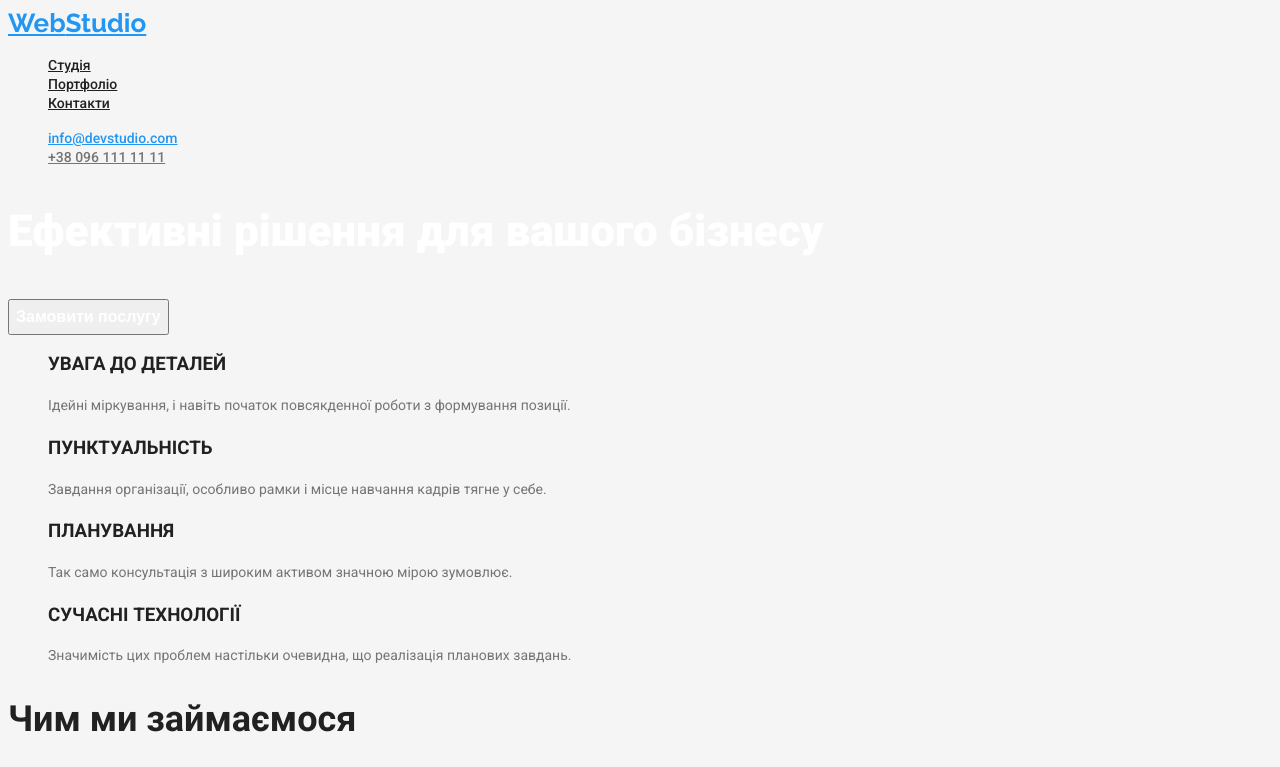
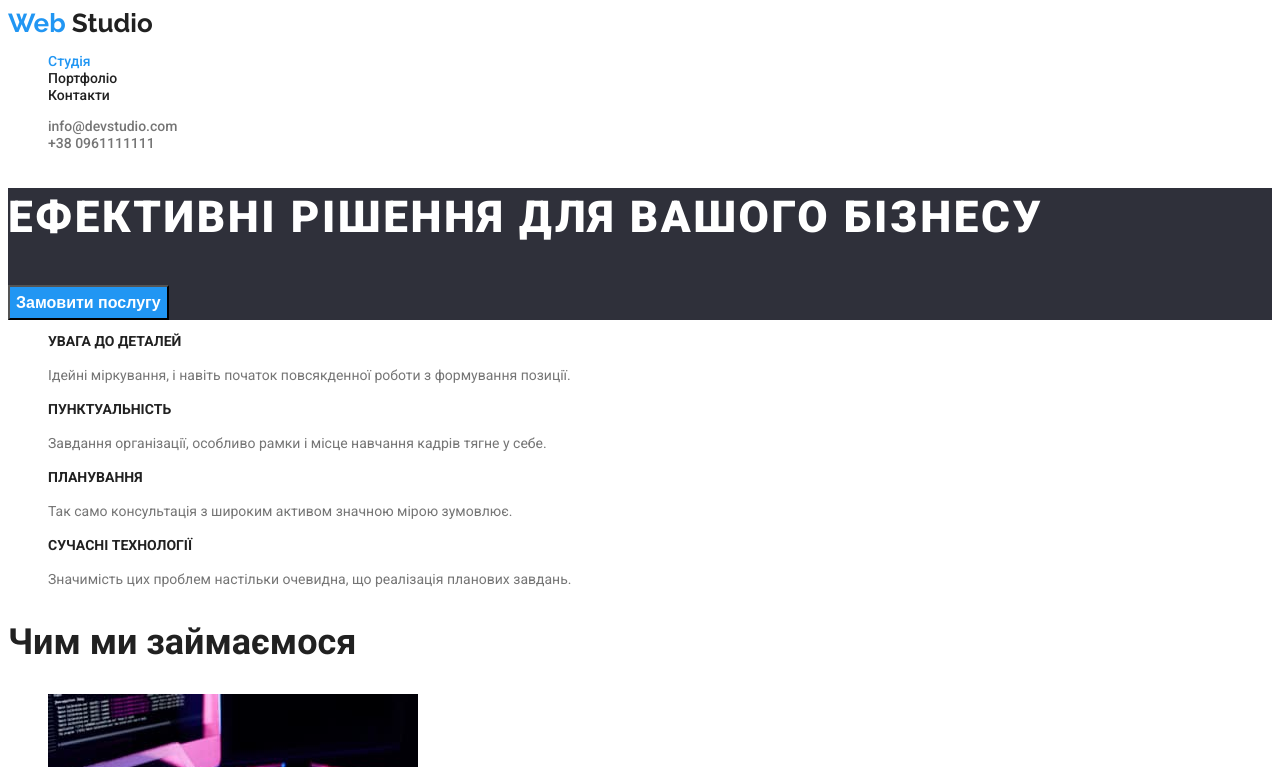
Before and after one commit to Dmytrotarn/goit-markup-hw-02, a plain HTML site: page index.html in a window 1280 px wide. Shown: the top 767 px of the page. Drawn offline with Linux system fonts and the light colour scheme.

Commit message:
Исправления

```diff
--- a/css/styles.css
+++ b/css/styles.css
@@ -8,9 +8,11 @@
 
 
 body {
+    font-family: 'Roboto', sans-serif;
+    font-size: 14px;
+    letter-spacing: 0.03;
     color: var(--main-color);
-    background-color: var(--background-color);
-    font-family: 'Roboto', sans-serif;
+    background-color: var(--white-color);
 }
 
 .list {
@@ -18,30 +20,50 @@ body {
 
 }
 
+.link {
+    text-decoration: none;
+}
+
+.site-nav .current {
+    color: var(--accent-color);
+}
+
+.site-nav .link:hover,
+.site-nav .link:focus {
+    color: var(--accent-color);
+}
+
+.contactlink-header:hover,
+.contactlink-header:focus {
+    color: var(--accent-color);
+}
+
+
 /* Logo */
 
-.logo-blue {
+.logo-header {
     font-family: 'Raleway', sans-serif;
-    font-weight: 700;
+    font-size: 26px;
+    line-height: 1.19;
+    color: var(--main-color);
+}
+
+.logo-accent {
+    font-family: 'Raleway', sans-serif;
     font-size: 26px;
     line-height: 1.19;
     color: var(--accent-color);
 }
 
-.logo-black {
-    font-family: 'Raleway', sans-serif;
-    font-weight: 700;
-    line-height: 1.19;
-}
 
-.logo-white {
-    font-family: 'Raleway', sans-serif;
-    font-weight: 700;
-    line-height: 1.19;
+.logo-footer {
     color: var(--white-color);
 }
 
-.link {
+
+/* Navigation*/
+
+.navlink {
     font-weight: 500;
     font-size: 14px;
     line-height: 1.14;
@@ -49,14 +71,7 @@ body {
 }
 
 
-.header-mail {
-    font-weight: 500;
-    font-size: 14px;
-    line-height: 1.14;
-    color: var(--accent-color);
-}
-
-.header-number {
+.contactlink-header {
     font-weight: 500;
     font-size: 14px;
     line-height: 1.14;
@@ -64,6 +79,12 @@ body {
 }
 
 /* footer*/
+
+.footer {
+    background-color: #2F303A;
+}
+
+.logofooter-accent {}
 
 .footer-adress {
     font-size: 14px;
@@ -85,17 +106,18 @@ body {
 
 }
 
+/* Hero */
 
-
-.site-nav .link:hover,
-.site-nav .link:focus {
-    color: var(--accent-color);
+.hero {
+    background-color: #2F303A;
 }
 
 .hero-title {
     font-weight: 900;
     font-size: 44px;
     line-height: 1.36;
+    letter-spacing: 0.06em;
+    text-transform: uppercase;
     color: var(--white-color);
 }
 
@@ -105,11 +127,11 @@ body {
     line-height: 1.87;
     cursor: pointer;
     color: var(--white-color);
+    background-color: var(--accent-color);
 }
 
 
-.feature-header {
-    font-weight: 700;
+.features-header {
     font-size: 14px;
     line-height: 1.14;
 }
@@ -120,19 +142,13 @@ body {
     color: var(--secondary-color);
 }
 
-.header-services {
-    font-weight: 700;
+
+.section-title {
     font-size: 36px;
-    line-height: 42px;
+    line-height: 1.16;
 }
 
-.header-team {
-    font-weight: 700;
-    font-size: 36px;
-    line-height: 42px;
-}
-
-.team-member {
+.sectiontitle-team {
     font-weight: 500;
     font-size: 16px;
     line-height: 1.18;
@@ -154,6 +170,7 @@ body {
 .filter-btn:hover,
 .filter-btn:focus {
     color: var(--white-color);
+    background-color: var(--accent-color);
 }
 
 .portfolio-header {
--- a/index.html
+++ b/index.html
@@ -15,24 +15,27 @@
 </head>
 
 <body>
-  <header class="header">
-    <nav class="site-nav">
-      <a class="logo-blue" href="/index.html">Web<span
-          class="logo-black">Studio</span></a>
+  <header>
+    <nav class="site-nav ">
+      <a class="logo-header link" href="/index.html"> <span
+          class="logo-accent link">Web</span> Studio</a>
       <ul class="site-nav list">
-        <li><a class="link" href="./index.html">Студія</a></li>
-        <li><a class="link" href="./portfolio.html">Портфоліо</a></li>
-        <li><a class="link" href="">Контакти</a></li>
+        <li><a class="navlink link current" href="./index.html">Студія</a></li>
+        <li><a class="navlink link" href="./portfolio.html">Портфоліо</a>
+        </li>
+        <li><a class="navlink link" href="">Контакти</a></li>
       </ul>
     </nav>
 
-    <ul class="list">
-      <li><a class="header-mail"
+    <ul class="contactlist list">
+      <li><a class="contactlink-header link"
           href="mailto:info@devstudio.com">info@devstudio.com</a></li>
-      <li><a class="header-number" href="tel:+380961111111">+38 096 111 11
-          11</a></li>
+      <li><a class="contactlink-header link" href="tel:+380961111111">+38
+          0961111111</a></li>
     </ul>
   </header>
+
+
   <main>
     <section class="hero">
       <h1 class="hero-title">Ефективні рішення для вашого бізнесу</h1>
@@ -67,7 +70,7 @@
     </section>
 
     <section>
-      <h2 class="header-services">Чим ми займаємося</h2>
+      <h2 class="section-title">Чим ми займаємося</h2>
 
       <ul class="list">
         <li>
@@ -87,39 +90,39 @@
       </ul>
     </section>
 
-    <section>
-      <h2 class="header-team">Наша Команда</h2>
+    <section class="team">
+      <h2 class="section-title">Наша Команда</h2>
       <ul class="list">
         <li>
-          <img src="/./images/Product_Designer.jpg" width="270"
+          <img src="./images/Product_Designer.jpg" width="270"
             alt="Фото Product Designer" />
-          <h3 class="team-member">Ігор Дем'яненко</h3>
+          <h3 class="sectiontitle-team">Ігор Дем'яненко</h3>
           <p class="profession">Product Designer</p>
         </li>
         <li>
           <img src="./images/Frontend_Developer.jpg" width="270"
             alt="Фото Frontend Developer" />
-          <h3 class="team-member">Ольга Рєпіна</h3>
+          <h3 class="sectiontitle-team">Ольга Рєпіна</h3>
           <p class="profession">Frontend Developer</p>
         </li>
         <li>
           <img src="./images/Marketing.jpg" width="270" alt="Фото Marketing" />
-          <h3 class="team-member">Микола Тарасов</h3>
+          <h3 class="sectiontitle-team">Микола Тарасов</h3>
           <p class="profession">Marketing</p>
         </li>
         <li>
           <img src="./images/UI_Designer.jpg" width="270"
             alt="Фото UI Designer" />
-          <h3 class="team-member">Михайло Єрмаков</h3>
+          <h3 class="sectiontitle-team">Михайло Єрмаков</h3>
           <p class="profession">UI Designer</p>
         </li>
       </ul>
     </section>
   </main>
 
-  <footer>
-    <a class="logo-blue" href="/index.html">Web<span
-        class="logo-white">Studio</span></a>
+  <footer class="footer">
+    <a class="logo-accent link" href="/index.html">Web<span
+        class="logo-footer">Studio</span></a>
     <address class="footer-adress">м. Київ, пр-т Лесі Українки, 26</address>
     <ul class="list">
       <li><a class="footer-mail"
```
Also changed, not shown: portfolio.html (+25 -15 lines).
